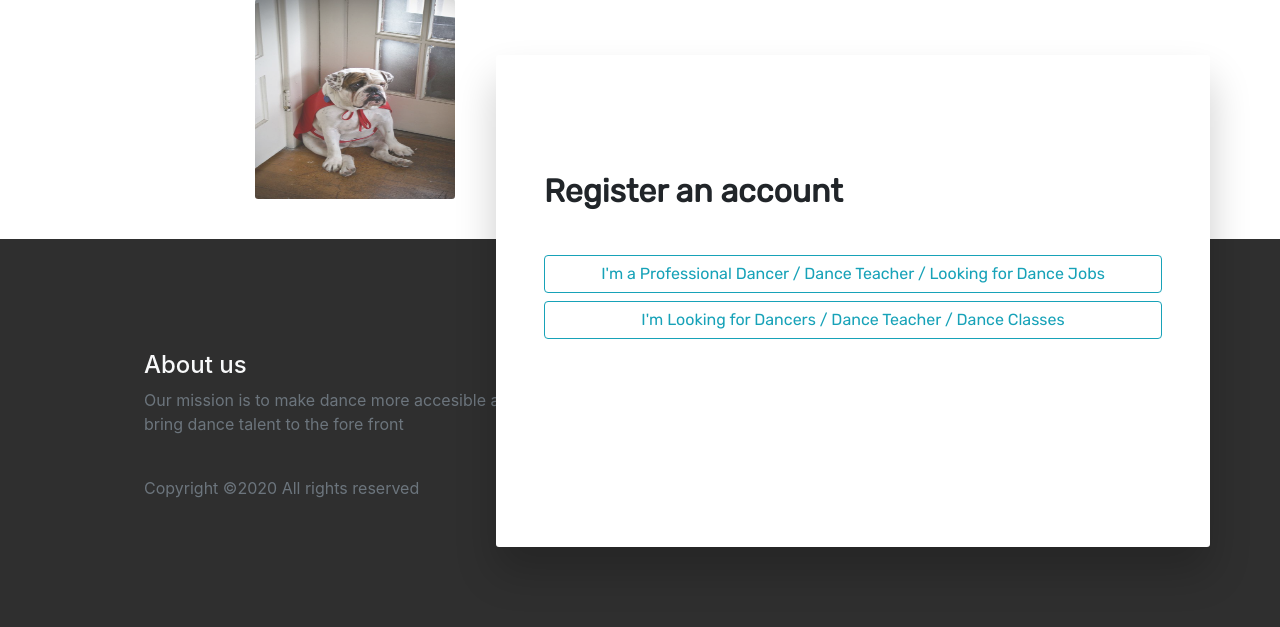
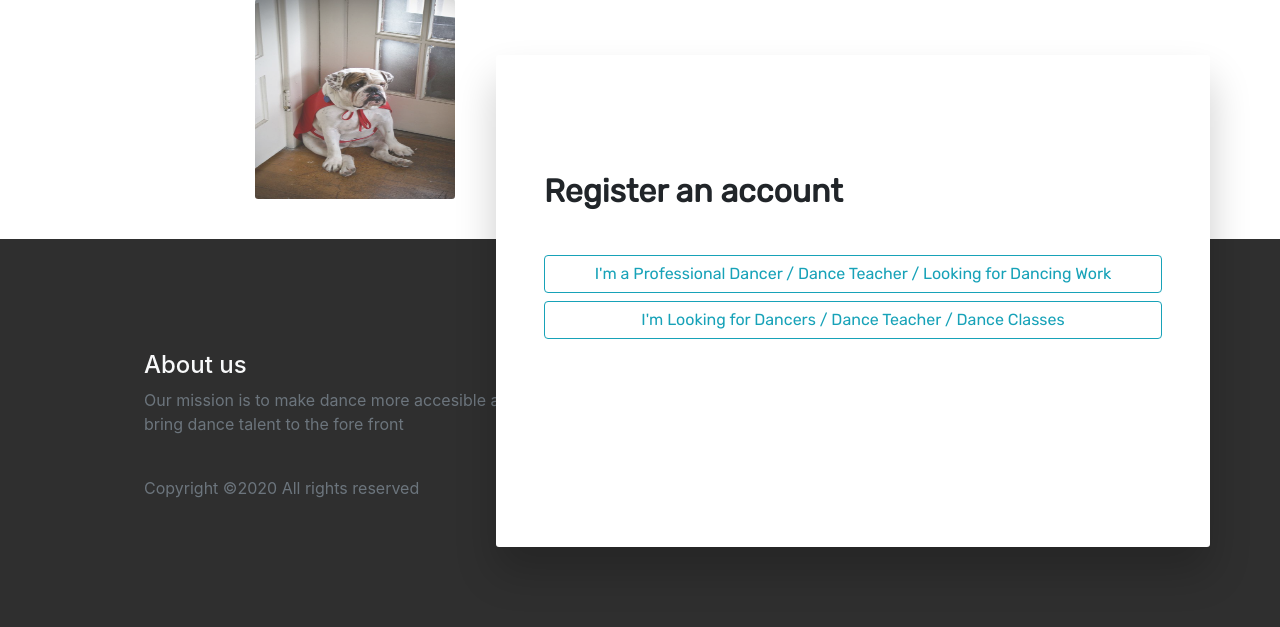
Before and after one commit to dancecentreuk/coviddancersuk, a Django app: page /account/register/ in a window 1280 px wide. Shown: the part 147-774 px from the top of the page. Run offline with Django 3.2, Linux system fonts and the light colour scheme; some libraries are stand-ins or nearby versions; some web fonts are replaced.

Commit message:
changed register 4

```diff
--- a/accounts/templates/registration/signup.html
+++ b/accounts/templates/registration/signup.html
@@ -19,7 +19,7 @@
 
                 <div class="row">
                     <div class="col-md-12 col-12 mb-2">
-                        <a href="{% url 'candidate-signup' %}" class="btn btn-outline-info btn-block">I'm a Professional Dancer / Dance Teacher / Looking for Dance Jobs</a>
+                        <a href="{% url 'candidate-signup' %}" class="btn btn-outline-info btn-block">I'm a Professional Dancer / Dance Teacher / Looking for Dancing Work</a>
                     </div>
                     <div class="col-md-12 col-12">
                         <a href="{% url 'employer-signup' %}" class="btn btn-outline-info btn-block">I'm Looking for Dancers / Dance Teacher / Dance Classes</a>
```
